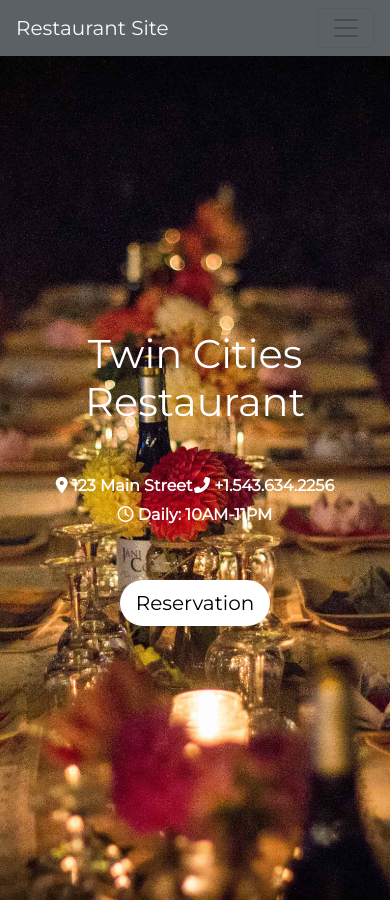
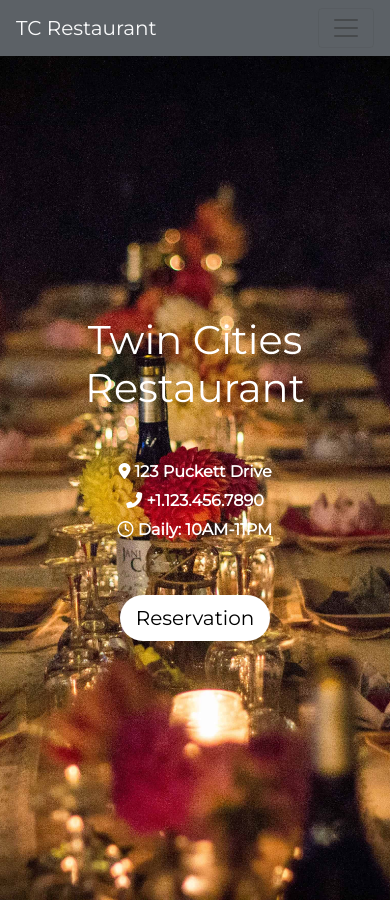
Before and after one commit to t-ogund/restaurant-website, a website: page index.html in a window 390 px wide. Shown: the top 900 px of the page. Drawn offline with nearby package versions, Linux system fonts and the light colour scheme.

Commit message:
minified files with terser, minor content fixes (address, phone number, etc

```diff
--- a/index.html
+++ b/index.html
@@ -7,14 +7,14 @@
     <link rel="stylesheet" href="styles.css">
     <script src="https://kit.fontawesome.com/e448e771e2.js" crossorigin="anonymous"></script>
     <link href="https://fonts.googleapis.com/css2?family=Montserrat:ital@0;1&display=swap" rel="stylesheet">
-    <title>TC Restaurant!</title>
+    <title>TC Restaurant</title>
 </head>
 <body>
 
 
 <div class="container-fluid p-0">
     <nav class="navbar navbar-expand-lg navbar-light bg-light sticky-top bg-dark top-nav">
-        <a class="navbar-brand text-light" href="#">Restaurant Site</a>
+        <a class="navbar-brand text-light" href="#">TC Restaurant</a>
         <button class="navbar-toggler" type="button" data-toggle="collapse" data-target="#navbarNav" aria-controls="navbarNav" aria-expanded="false" aria-label="Toggle navigation">
           <span class="navbar-toggler-icon"></span>
         </button>
@@ -56,8 +56,8 @@
               <div class="row justify-content-center">
                 <div class="col-xs-12 col-sm-10 justify-content-center">
                   <ul class="row hero-info justify-content-around mb-5">
-                      <li class="hero-list"><i class="fas fa-map-marker-alt"></i> 123 Main Street</li>
-                      <li class="hero-list"><i class="fas fa-phone-alt"></i> +1.543.634.2256</li>
+                      <li class="hero-list"><i class="fas fa-map-marker-alt"></i> 123 Puckett Drive</li>
+                      <li class="hero-list"><i class="fas fa-phone-alt"></i> +1.123.456.7890</li>
                       <li class="hero-list"><i class="far fa-clock"></i> Daily: 10AM-11PM</li>
                   </ul>
                 </div>
@@ -386,10 +386,10 @@
                 </div>
                 <div class="contact-info">
                   <ul>
-                    <li><i class="fas fa-map-marker-alt"></i>  728 Parisian Mountain<br>New York</li>
+                    <li><i class="fas fa-map-marker-alt"></i>  123 Puckett Drive<br>Minnesota</li>
                     <li><i class="far fa-clock"></i>  Daily: 10AM-11PM</li>
                     <li><i class="fas fa-phone-alt"></i>  +1.800.123.4567</li>
-                    <li><i class="fas fa-globe-africa"></i>  contact@mail.com</li>
+                    <li><i class="fas fa-globe-africa"></i>  contacttc@mail.com</li>
                   </ul>
                 </div>
               </div>
@@ -456,7 +456,7 @@
 
 
 <script>
-  AOS.init();
+  // AOS.init();
 </script>
     <script src="https://code.jquery.com/jquery-3.5.1.slim.min.js" integrity="sha384-DfXdz2htPH0lsSSs5nCTpuj/zy4C+OGpamoFVy38MVBnE+IbbVYUew+OrCXaRkfj" crossorigin="anonymous"></script>
 <script src="https://cdn.jsdelivr.net/npm/popper.js@1.16.0/dist/umd/popper.min.js" integrity="sha384-Q6E9RHvbIyZFJoft+2mJbHaEWldlvI9IOYy5n3zV9zzTtmI3UksdQRVvoxMfooAo" crossorigin="anonymous"></script>
--- a/styles.css
+++ b/styles.css
@@ -204,10 +204,6 @@ h1 {
         border-bottom: 1px solid black;
     }
 
-    .gallery {
-        /* margin-top: 50px; */
-    }
-
     .gallery-image {
         object-fit: cover;
         width: 100%;
```
Also changed, not shown: terser_script.js (added, +1 -0 lines), terser_index.html (added).
